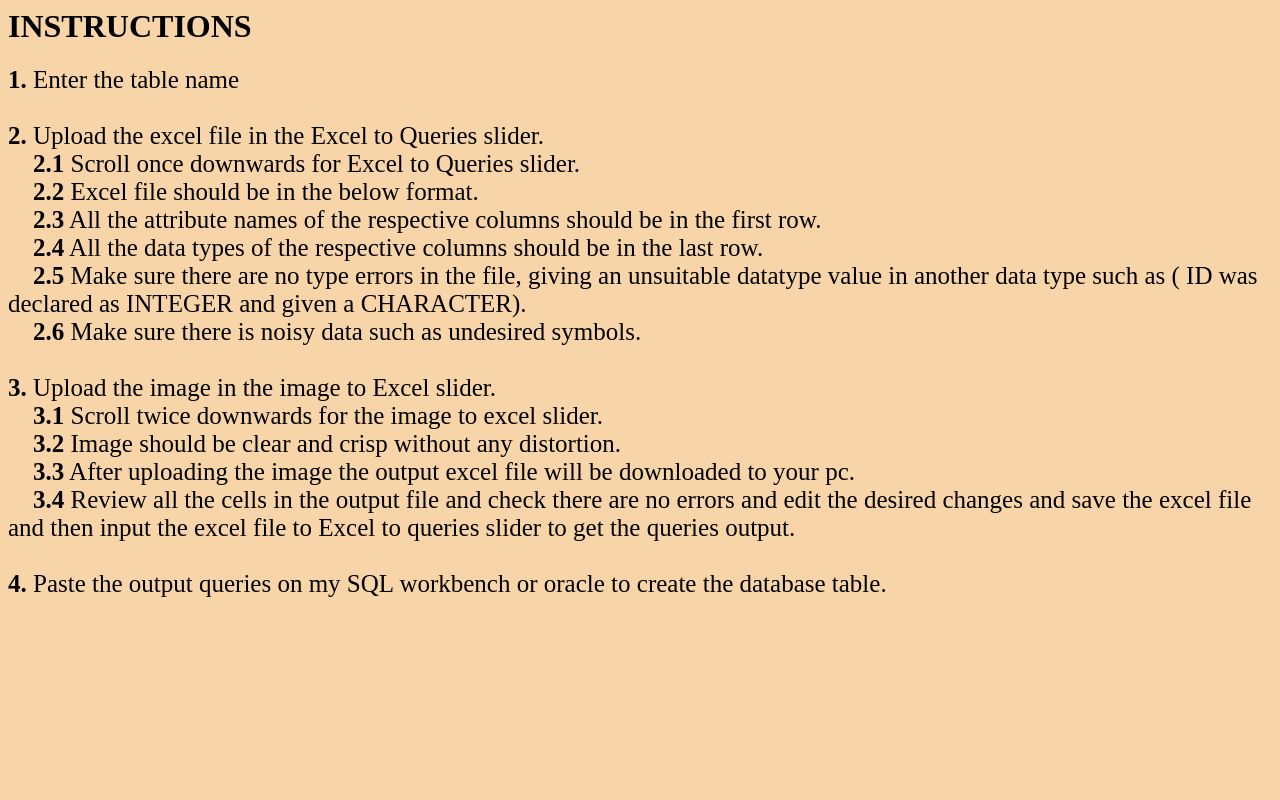
After one commit to pylalohit/image_or_excelfile_to_query_builder, a Django app: page /instructions in a window 1280 px wide. The commit adds this page. Run offline with Django 3.2, Linux system fonts and the light colour scheme.

Commit message:
Instructions_added

```diff
--- a/query_builder_home/query_builder_code_files/urls.py
+++ b/query_builder_home/query_builder_code_files/urls.py
@@ -3,5 +3,6 @@ from . import views
 
 urlpatterns = [
     path('',views.home, name = 'home' ),
-    path('Create_Table',views.Create_Table, name = 'Create_Table')
+    path('Create_Table',views.Create_Table, name = 'Create_Table'),
+    path('instructions',views.instructions, name = 'instructions')
 ]
--- a/query_builder_home/query_builder_code_files/views.py
+++ b/query_builder_home/query_builder_code_files/views.py
@@ -63,3 +63,6 @@ def Create_Table(request):
             Insert_Into_Table_list.append(temp)
 
         return render(request,"result.html",{"result1":ts,"result2":Insert_Into_Table_list})
+
+def instructions(request):
+    return render(request, "instructions.html")
--- a/query_builder_home/query_builder_home/urls.py
+++ b/query_builder_home/query_builder_home/urls.py
@@ -18,5 +18,6 @@ from django.urls import path,include
 
 urlpatterns = [
     path('admin/', admin.site.urls),
-    path('',include('query_builder_code_files.urls'))
+    path('',include('query_builder_code_files.urls')),
+
 ]
--- a/query_builder_home/templates/home.html
+++ b/query_builder_home/templates/home.html
@@ -26,7 +26,7 @@
         <div class="blog-slider__text"> <b>1.</b> scroll once downwards for Excel to Query Builder.<br />
         <b>2.</b> scroll twice downwards for the Image to Excel Builder.<br />
       <b>3.</b> please click read more and follow those rules for correct output.</div>
-        <a href="#" class="blog-slider__button">READ MORE</a>
+        <a href="{% url 'instructions' %}"  class="blog-slider__button">READ MORE</a>
       </div>
     </div>
     <div class="blog-slider__item swiper-slide">
--- /dev/null
+++ b/query_builder_home/templates/instructions.html
@@ -0,0 +1,35 @@
+<html>
+    <head>
+        <style>
+            div{
+                font-size: 25px;
+            }
+            body{
+                background-color: #F8D5A8;
+            }
+        </style>
+    </head>
+    <body>
+        <h1>INSTRUCTIONS</h1>
+        <div>
+            <b>1.</b> Enter the table name<br /><br />
+            <b>2.</b> Upload the excel file in the Excel to Queries slider. <br />
+            &emsp;<b>2.1</b> Scroll once downwards for Excel to Queries slider.<br />
+            &emsp;<b>2.2</b> Excel file should be in the below format.<br />
+            &emsp;<b>2.3</b> All the attribute names of the respective columns should be in the first row.<br />
+            &emsp;<b>2.4</b> All the data types of the respective columns should be in the last row.<br />
+            &emsp;<b>2.5</b> Make sure there are no type errors in the file, giving an unsuitable
+                datatype value in another data type such as ( ID was declared as INTEGER and given a CHARACTER).<br />
+            &emsp;<b>2.6</b> Make sure there is noisy data such as undesired symbols.<br /><br />
+
+            <b>3.</b> Upload the image in the image to Excel slider.<br />
+            &emsp;<b>3.1</b> Scroll twice downwards for the image to excel slider.<br />
+            &emsp;<b>3.2</b> Image should be clear and crisp without any distortion.<br />
+            &emsp;<b>3.3</b> After uploading the image the output excel file will be downloaded to your pc.<br />
+            &emsp;<b>3.4</b> Review all the cells in the output file and check there are no errors and edit
+                the desired changes and save the excel file and then input the excel file to
+                Excel to queries slider to get the queries output.<br /><br />
+            <b>4.</b> Paste the output queries on my SQL workbench or oracle to create the database table.<br />
+        </div>
+    </body>
+</html>
```
